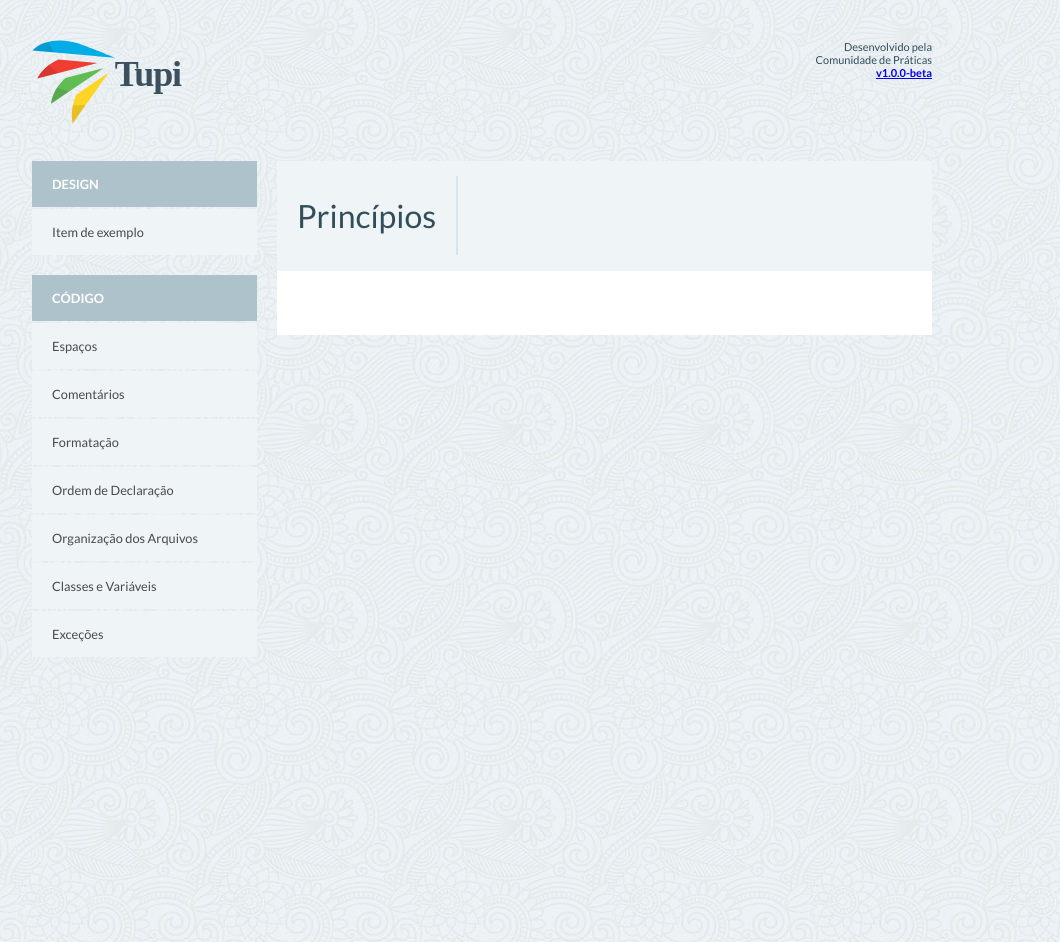
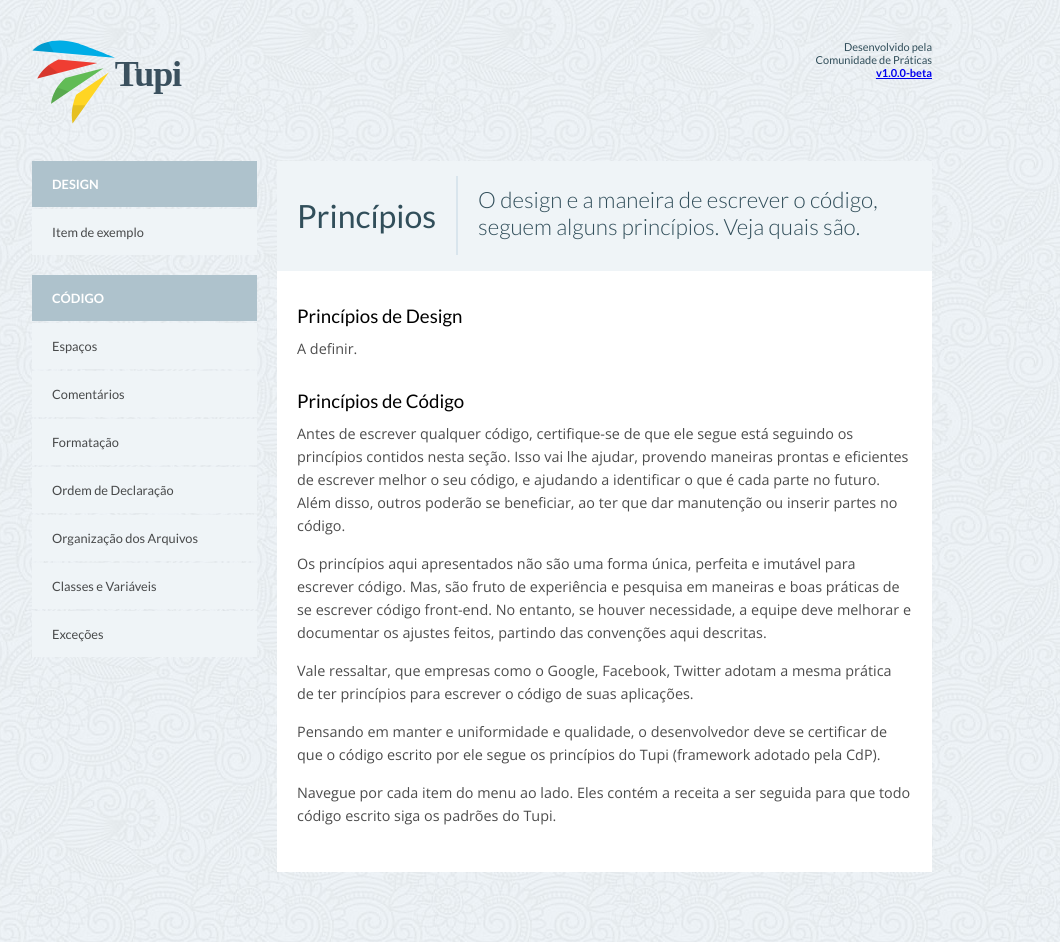
Before and after one commit to ABS-org/tupi-docs, a Jekyll site: the page built from docs/principles/index.html, in a window 1280 px wide. Shown: the whole page, without its empty margins (158-1218 px from the left). Built offline with Jekyll 4.4.1, drawn with Linux system fonts in a browser that asks for light colours.

Commit message:
Update principles index

```diff
--- a/docs/principles/index.html
+++ b/docs/principles/index.html
@@ -7,8 +7,33 @@ title: Princípios
 <article class="content">
   <header class="header">
     <h1 class="title">Princípios</h1>
-    <h2></h2>
+    <h2>O design e a maneira de escrever o código, seguem alguns princípios. Veja quais são.</h2>
   </header>
   <br>
-  <p class="paragraph"></p>
+
+  <h3>Princípios de Design</h1>
+  <p class="paragraph">
+    A definir.
+  </p>
+
+  <h3>Princípios de Código</h1>
+  <p class="paragraph">
+    Antes de escrever qualquer código, certifique-se de que ele segue está seguindo os princípios contidos nesta seção. Isso vai lhe ajudar, provendo maneiras prontas e eficientes de escrever melhor o seu código, e ajudando a identificar o que é cada parte no futuro. Além disso, outros poderão se beneficiar, ao ter que dar manutenção ou inserir partes no código.
+  </p>
+
+  <p class="paragraph">
+    Os princípios aqui apresentados não são uma forma única, perfeita e imutável para escrever código. Mas, são fruto de experiência e pesquisa em maneiras e boas práticas de se escrever código front-end. No entanto, se houver necessidade, a equipe deve melhorar e documentar os ajustes feitos, partindo das convenções aqui descritas.
+  </p>
+
+  <p class="paragraph">
+    Vale ressaltar, que empresas como o Google, Facebook, Twitter adotam a mesma prática de ter princípios para escrever o código de suas aplicações.
+  </p>
+
+  <p class="paragraph">
+    Pensando em manter e uniformidade e qualidade, o desenvolvedor deve se certificar de que o código escrito por ele segue os princípios do Tupi (framework adotado pela CdP).
+  </p>
+
+  <p class="paragraph">
+    Navegue por cada item do menu ao lado. Eles contém a receita a ser seguida para que todo código escrito siga os padrões do Tupi.
+  </p>
 </article>
```
